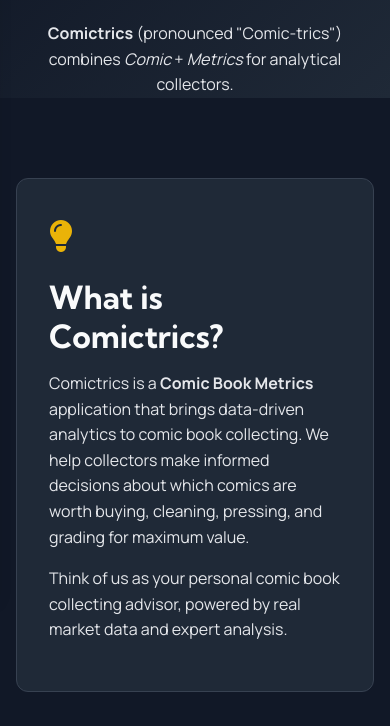
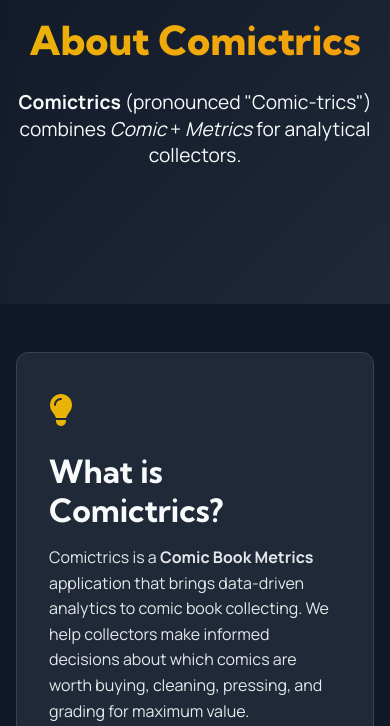
Before and after one commit to brencon/comictrics-web, a website: page about.html in a window 390 px wide. Shown: the part 118-844 px from the top of the page. Drawn offline with Linux system fonts and the light colour scheme.

Commit message:
Make About page hero section much more prominent and eye-catching

```diff
--- a/styles.css
+++ b/styles.css
@@ -101,13 +101,35 @@
 /* About Page Styles */
 .about-hero {
     background: linear-gradient(135deg, var(--bg-primary) 0%, var(--bg-secondary) 100%);
-    padding: calc(var(--navbar-height) + var(--spacing-2xl)) 0 var(--spacing-2xl) 0;
+    padding: calc(var(--navbar-height) + 4rem) 0 4rem 0;
     text-align: center;
+    min-height: 60vh;
+    display: flex;
+    align-items: center;
+}
+
+.about-hero-content {
+    width: 100%;
+    max-width: 900px;
+    margin: 0 auto;
 }
 
 .about-hero-content h1 {
-    font-size: 3rem;
-    margin-bottom: var(--spacing-lg);
+    font-size: 4rem;
+    margin-bottom: 2rem;
+    background: linear-gradient(135deg, var(--accent-primary), var(--accent-secondary));
+    -webkit-background-clip: text;
+    -webkit-text-fill-color: transparent;
+    background-clip: text;
+}
+
+.about-hero .hero-subtitle {
+    font-size: 1.5rem;
+    line-height: 1.4;
+    color: var(--text-primary);
+    font-weight: 400;
+    max-width: 800px;
+    margin: 0 auto;
 }
 
 .about-content {
@@ -199,6 +221,23 @@
 
 .nav-link.active {
     color: var(--accent-primary);
+}
+
+/* About Page Mobile Responsive */
+@media (max-width: 768px) {
+    .about-hero {
+        min-height: 50vh;
+        padding: calc(var(--navbar-height) + 2rem) 0 2rem 0;
+    }
+
+    .about-hero-content h1 {
+        font-size: 2.5rem;
+        margin-bottom: 1.5rem;
+    }
+
+    .about-hero .hero-subtitle {
+        font-size: 1.2rem;
+    }
 }
 
 /* Button Styles */
```
